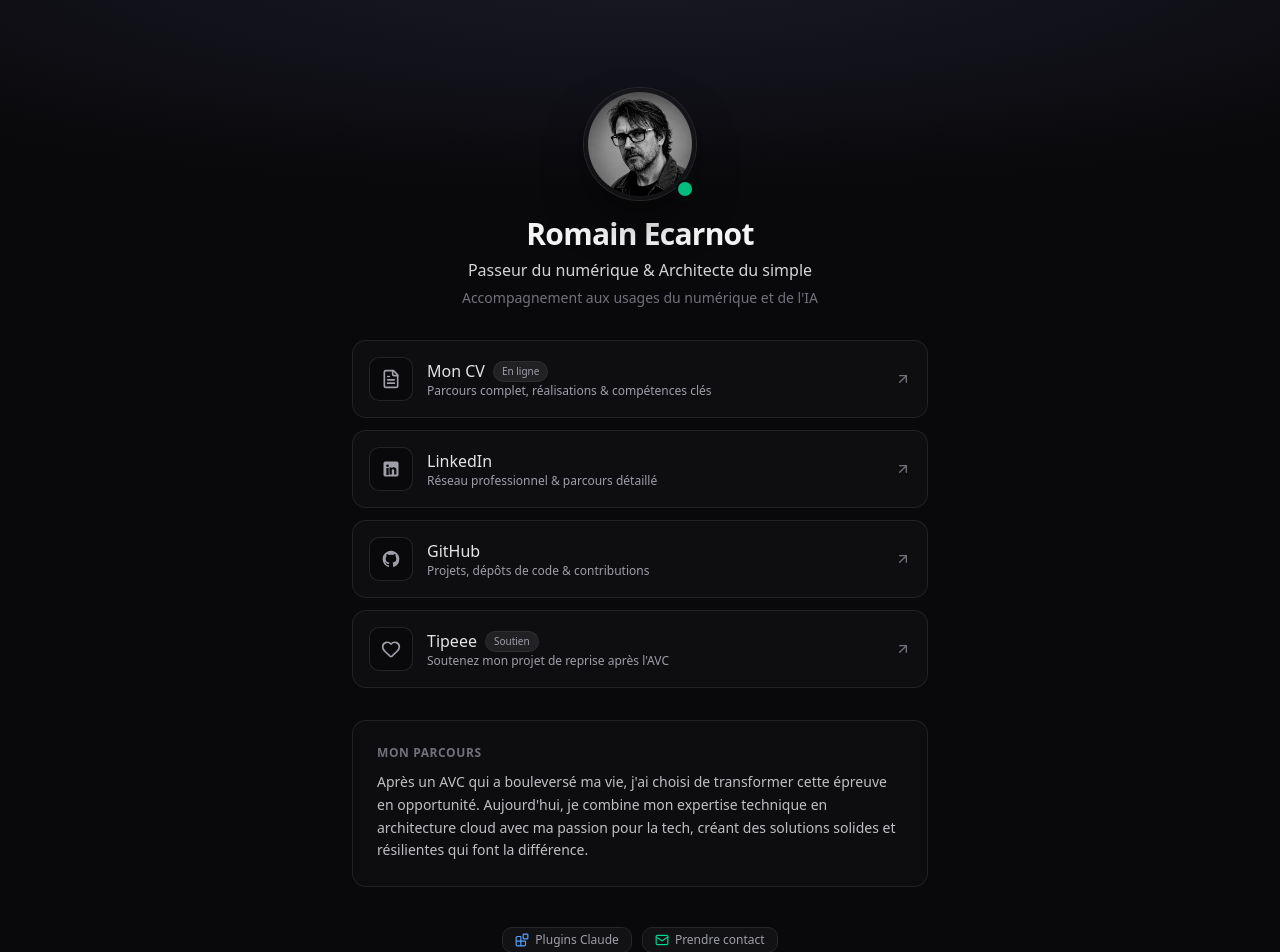
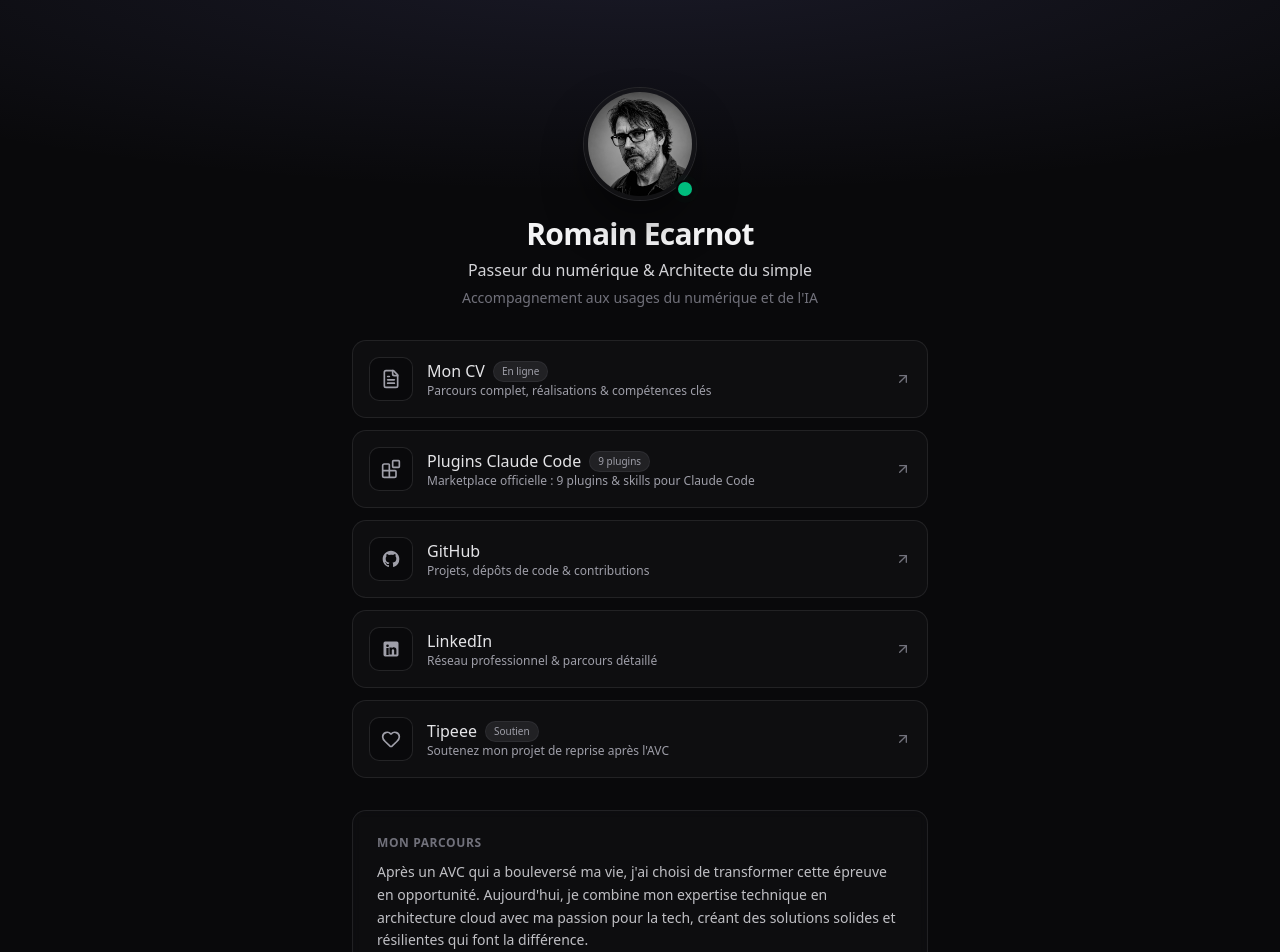
Before and after one commit to eRom/linktree, a Next.js app: page / in a window 1280 px wide. Shown: the top 952 px of the page. Built offline with nearby package versions, Linux system fonts and the light colour scheme.

Commit message:
feat(home): intégrer Plugins Claude Code dans les liens principaux et ajouter CORS sur llms-full.txt

```diff
--- a/next.config.ts
+++ b/next.config.ts
@@ -58,6 +58,19 @@ const nextConfig: NextConfig = {
           },
         ],
       },
+      {
+        source: '/llms-full.txt',
+        headers: [
+          {
+            key: 'Content-Type',
+            value: 'text/markdown; charset=utf-8',
+          },
+          {
+            key: 'Access-Control-Allow-Origin',
+            value: '*',
+          },
+        ],
+      },
     ];
   },
 };
--- a/src/app/page.tsx
+++ b/src/app/page.tsx
@@ -9,6 +9,7 @@ type LinkItem = {
   icon: React.ReactNode;
   badge?: string;
   highlight?: boolean;
+  isInternal?: boolean;
 };
 
 function LinkedInIcon({ className }: { className?: string }) {
@@ -52,16 +53,24 @@ export default function Home() {
       highlight: true,
     },
     {
-      name: "LinkedIn",
-      url: "https://www.linkedin.com/in/romainecarnot/",
-      description: "Réseau professionnel & parcours détaillé",
-      icon: <LinkedInIcon className="w-5 h-5 transition-colors group-hover:text-[#0a66c2]" />,
+      name: "Plugins Claude Code",
+      url: "/claude-marketplace",
+      description: "Marketplace officielle : 9 plugins & skills pour Claude Code",
+      icon: <Blocks className="w-5 h-5 transition-colors group-hover:text-amber-400" />,
+      badge: "9 plugins",
+      isInternal: true,
     },
     {
       name: "GitHub",
       url: "https://github.com/eRom",
       description: "Projets, dépôts de code & contributions",
       icon: <GitHubIcon className="w-5 h-5 transition-colors group-hover:text-zinc-100" />,
+    },
+    {
+      name: "LinkedIn",
+      url: "https://www.linkedin.com/in/romainecarnot/",
+      description: "Réseau professionnel & parcours détaillé",
+      icon: <LinkedInIcon className="w-5 h-5 transition-colors group-hover:text-[#0a66c2]" />,
     },
     {
       name: "Tipeee",
@@ -123,15 +132,9 @@ export default function Home() {
           role="navigation"
           aria-label="Liens principaux"
         >
-          {links.map((link) => (
-            <a
-              key={link.name}
-              href={link.url}
-              target="_blank"
-              rel="noopener noreferrer"
-              className="group relative flex items-center justify-between p-3.5 sm:p-4 rounded-xl border border-zinc-800/80 bg-zinc-900/40 hover:bg-zinc-900/90 hover:border-zinc-700/90 active:scale-[0.99] transition-all duration-200 focus-visible:outline-none focus-visible:ring-2 focus-visible:ring-zinc-400"
-              aria-label={`${link.name} - ${link.description}`}
-            >
+          {links.map((link) => {
+            const content = (
+              <>
                 <div className="flex items-center gap-3.5 min-w-0">
                   <div className="flex items-center justify-center w-11 h-11 rounded-lg bg-zinc-950 border border-zinc-800/90 text-zinc-400 group-hover:border-zinc-700 transition-colors shrink-0">
                     {link.icon}
@@ -156,8 +159,39 @@ export default function Home() {
                 <div className="pl-3 shrink-0">
                   <ArrowUpRight className="w-4 h-4 text-zinc-500 group-hover:text-zinc-200 group-hover:translate-x-0.5 group-hover:-translate-y-0.5 transition-all duration-200" />
                 </div>
+              </>
+            );
+
+            const className =
+              "group relative flex items-center justify-between p-3.5 sm:p-4 rounded-xl border border-zinc-800/80 bg-zinc-900/40 hover:bg-zinc-900/90 hover:border-zinc-700/90 active:scale-[0.99] transition-all duration-200 focus-visible:outline-none focus-visible:ring-2 focus-visible:ring-zinc-400";
+            const ariaLabel = `${link.name} - ${link.description}`;
+
+            if (link.isInternal) {
+              return (
+                <Link
+                  key={link.name}
+                  href={link.url}
+                  className={className}
+                  aria-label={ariaLabel}
+                >
+                  {content}
+                </Link>
+              );
+            }
+
+            return (
+              <a
+                key={link.name}
+                href={link.url}
+                target="_blank"
+                rel="noopener noreferrer"
+                className={className}
+                aria-label={ariaLabel}
+              >
+                {content}
               </a>
-          ))}
+            );
+          })}
         </nav>
 
         {/* Story / About section */}
@@ -181,22 +215,13 @@ export default function Home() {
 
         {/* Footer */}
         <footer className="mt-2 text-center text-xs text-zinc-500 flex flex-col items-center gap-2" role="contentinfo">
-          <div className="flex items-center gap-2.5">
-            <Link
-              href="/claude-marketplace"
-              className="inline-flex items-center gap-1.5 px-3 py-1 rounded-lg bg-zinc-900/60 border border-zinc-800 text-xs font-medium text-zinc-400 hover:text-zinc-100 hover:border-zinc-700 transition-colors"
-            >
-              <Blocks className="w-3.5 h-3.5 text-blue-400" />
-              <span>Plugins Claude</span>
-            </Link>
           <Link
             href="/contact"
-              className="inline-flex items-center gap-1.5 px-3 py-1 rounded-lg bg-zinc-900/60 border border-zinc-800 text-xs font-medium text-zinc-400 hover:text-zinc-100 hover:border-zinc-700 transition-colors"
+            className="inline-flex items-center gap-1.5 px-3 py-1.5 rounded-lg bg-zinc-900/60 border border-zinc-800 text-xs font-medium text-zinc-400 hover:text-zinc-100 hover:border-zinc-700 transition-colors focus-visible:outline-none focus-visible:ring-2 focus-visible:ring-zinc-400"
           >
             <Mail className="w-3.5 h-3.5 text-emerald-400" />
             <span>Prendre contact</span>
           </Link>
-          </div>
           <p>© {new Date().getFullYear()} Romain Ecarnot. Tous droits réservés.</p>
         </footer>
       </main>
```
Lines whose indentation alone changed are shown as unchanged.
